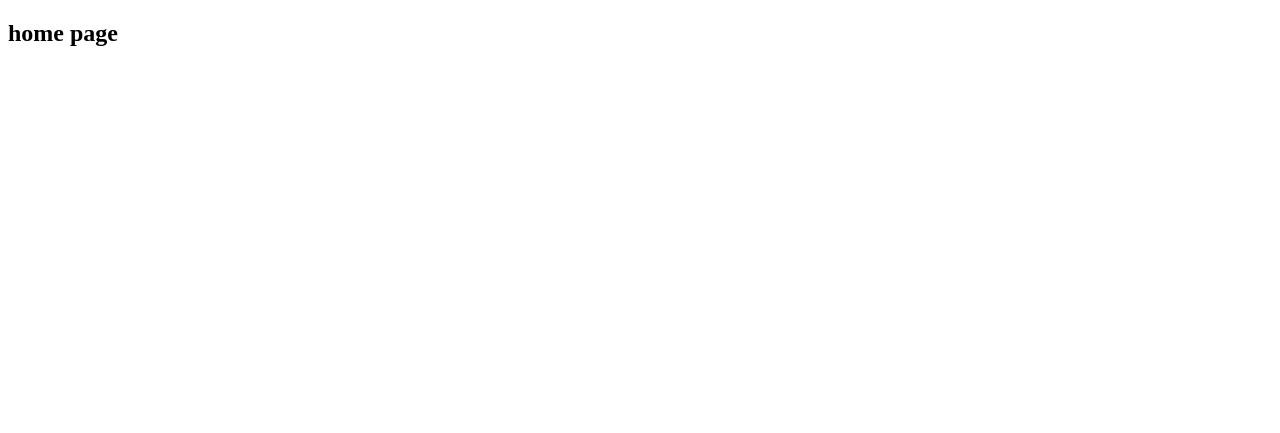
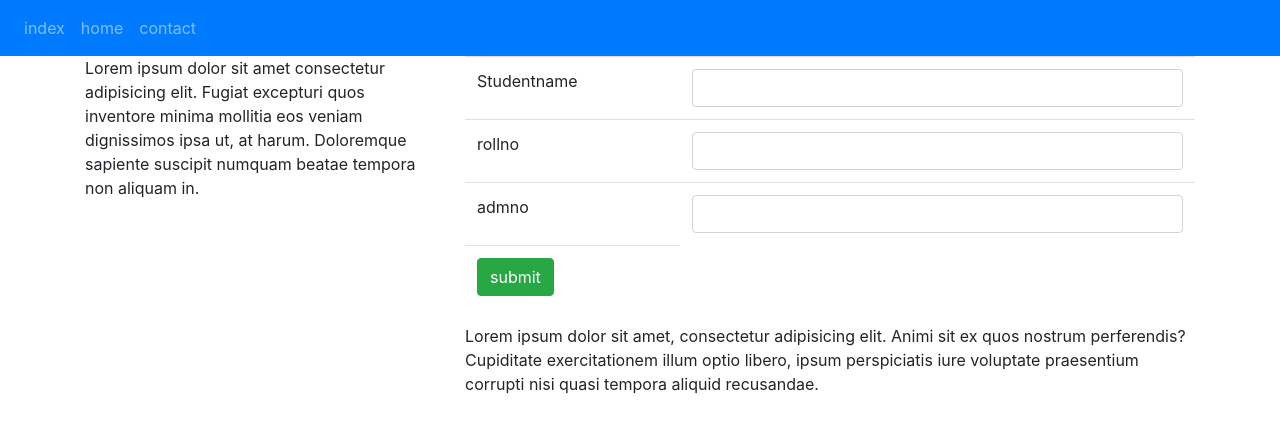
Before and after one commit to Aiswaryanath/djangoclass, a Django app: page /home/ in a window 1280 px wide. Before the commit the part shown is almost empty. Shown: the top 433 px of the page. Run offline with Django 3.2, Linux system fonts and the light colour scheme; some libraries are stand-ins or nearby versions.

Commit message:
navigation and jinja created

```diff
--- /dev/null
+++ b/mzc/templates/base.html
@@ -0,0 +1,32 @@
+<!DOCTYPE html>
+<html lang="en">
+<head>
+        <link rel="stylesheet" href="https://stackpath.bootstrapcdn.com/bootstrap/4.3.1/css/bootstrap.min.css" integrity="sha384-ggOyR0iXCbMQv3Xipma34MD+dH/1fQ784/j6cY/iJTQUOhcWr7x9JvoRxT2MZw1T" crossorigin="anonymous">
+    <meta charset="UTF-8">
+    <meta name="viewport" content="width=device-width, initial-scale=1.0">
+    <meta http-equiv="X-UA-Compatible" content="ie=edge">
+    <title>Document</title>
+</head>
+<body>
+        <nav class="navbar navbar-expand-sm bg-primary navbar-dark">
+
+                <!-- Links -->
+                <ul class="navbar-nav">
+                  <li class="nav-item">
+                    <a class="nav-link" href="/">index</a>
+                  </li>
+                  <li class="nav-item">
+                    <a class="nav-link" href="/home">home</a>
+                  </li>
+                  <li class="nav-item">
+                    <a class="nav-link" href="/contact">contact</a>
+                  </li>
+                </ul>
+
+              </nav>
+
+{% block mycontent %}
+{% endblock %}
+
+</body>
+</html>
--- a/mzc/templates/home.html
+++ b/mzc/templates/home.html
@@ -1,12 +1,36 @@
-<!DOCTYPE html>
-<html lang="en">
-<head>
-    <meta charset="UTF-8">
-    <meta name="viewport" content="width=device-width, initial-scale=1.0">
-    <meta http-equiv="X-UA-Compatible" content="ie=edge">
-    <title>Document</title>
-</head>
+
+{% extends 'base.html'%}
+{% block mycontent%}
 <body>
-    <h2>home page</h2>
-</body>
-</html>
+        <div class="container">
+            <div class="row">
+                <div class="col col-12 col-sm-6 col-md-4">
+
+                    Lorem ipsum dolor sit amet consectetur adipisicing elit. Fugiat excepturi quos inventore minima mollitia eos veniam dignissimos ipsa ut, at harum. Doloremque sapiente suscipit numquam beatae tempora non aliquam in.
+                </div>
+                <div class="col col-12 col-sm-6 col-md-8">
+                        <table class="table">
+                                <tr>
+                                    <td>Studentname</td>
+                                    <td><input type="text" class="form-control"></td>
+
+                                </tr>
+                                <tr>
+                                <td>rollno</td>
+                                <td><input type="text" class="form-control"></td>
+                                </tr>
+                                <tr>
+                                    <td>admno</td>
+                                    <td><input type="text" class="form-control"></td>
+                                </tr>
+                                <tr>
+                                    <td> <button class="btn btn-success" value="submit" type="submit">submit</button></td>
+                                </tr>
+                            </table>
+                    Lorem ipsum dolor sit amet, consectetur adipisicing elit. Animi sit ex quos nostrum perferendis? Cupiditate exercitationem illum optio libero, ipsum perspiciatis iure voluptate praesentium corrupti nisi quasi tempora aliquid recusandae.
+                </div>
+            </div>
+        </div>
+
+    </body>
+{% endblock%}
```
Also changed, not shown: mzc/templates/index.html (+10 -14 lines).
